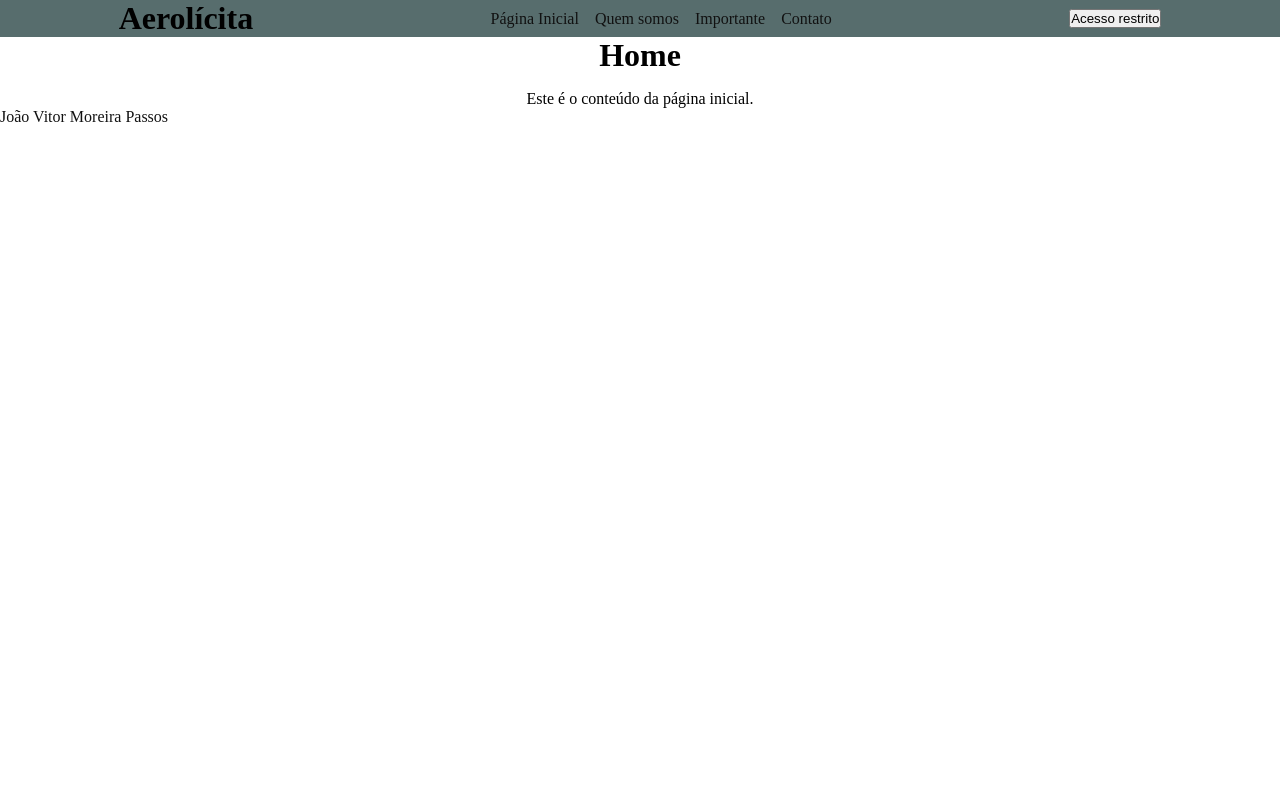
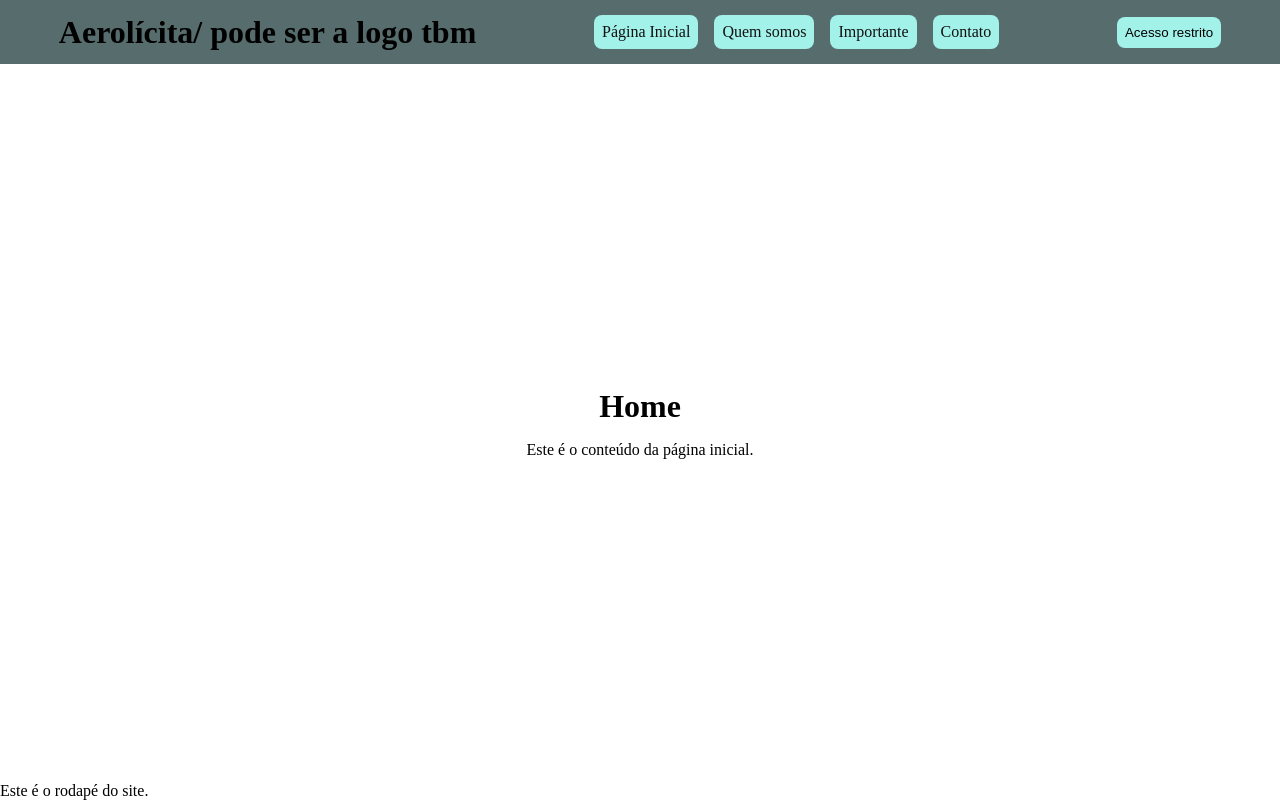
Before and after one commit to Vinicius02612/aero_licita, a Django app: page / in a window 1280 px wide. Run offline with Django 4.2, Linux system fonts and the light colour scheme.

```diff
--- a/static/global/css/style.css
+++ b/static/global/css/style.css
@@ -1,20 +1,25 @@
 * {
     margin: 0;
     padding: 0;
+    color: auto
 }
 
 html {
-    min-height: 100%;
+    min-height: 100vh;
+    display: flex;
+    flex-direction: column;
+}
+
+body {
+    min-height: 100vh;
     display: flex;
     flex-direction: column;
     justify-content: space-between;
 }
 
-body {
-    min-height: 100%;
-    display: flex;
-    flex-direction: column;
-    justify-content: space-between;
+a {
+    text-decoration: none;
+    color: #111;
 }
 
 header {
@@ -23,6 +28,7 @@ header {
     justify-content: space-around;
     align-items: center;
     background: #576D6D;
+    height: 4rem;
 }
 
 nav ul {
@@ -34,10 +40,18 @@ nav ul {
     list-style: none;
 }
 
-a {
-    text-decoration: none;
-    color: #111;
+nav ul li {
+    display: flex;
+    flex-direction: row;
+    justify-content: space-around;
+    align-items: center;
+    gap: 1rem;
+    background: #A3F2EA;
+    padding: 0.5rem;
+    border-radius: 0.5rem;
+    cursor: pointer;
 }
+
 
 main {
     display: flex;
@@ -46,3 +60,11 @@ main {
     align-items: center;
     gap: 1rem;
 }
+
+header button {
+    background: #A3F2EA;
+    padding: 0.5rem;
+    border-radius: 0.5rem;
+    cursor: pointer;
+    border: none;
+}
--- a/templates/global/includes/footer.html
+++ b/templates/global/includes/footer.html
@@ -1,5 +1,5 @@
 <footer>
     <div>
-        <a href="#">João Vitor Moreira Passos</a>
+        <p>Este é o rodapé do site.</p>
     </div>
 </footer>
--- a/templates/global/includes/header.html
+++ b/templates/global/includes/header.html
@@ -1,5 +1,5 @@
 <header>
-    <h1>Aerolícita</h1>
+    <h1>Aerolícita/ pode ser a logo tbm</h1>
     <nav>
         <ul>
             <li><a href="#">Página Inicial</a></li>
```
